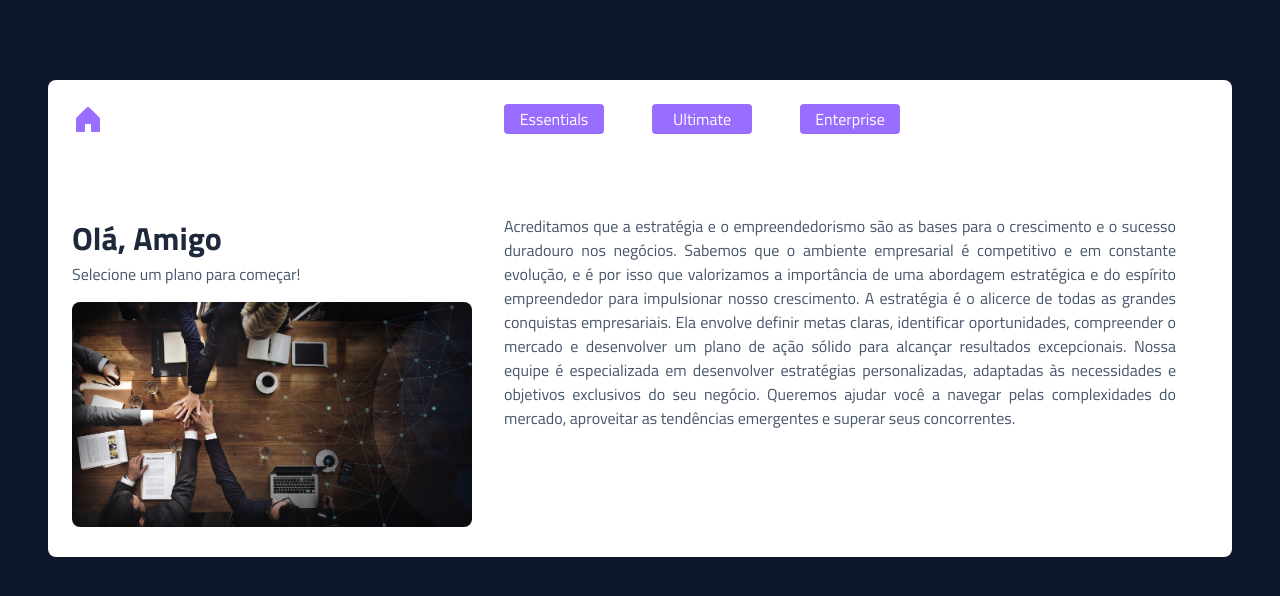
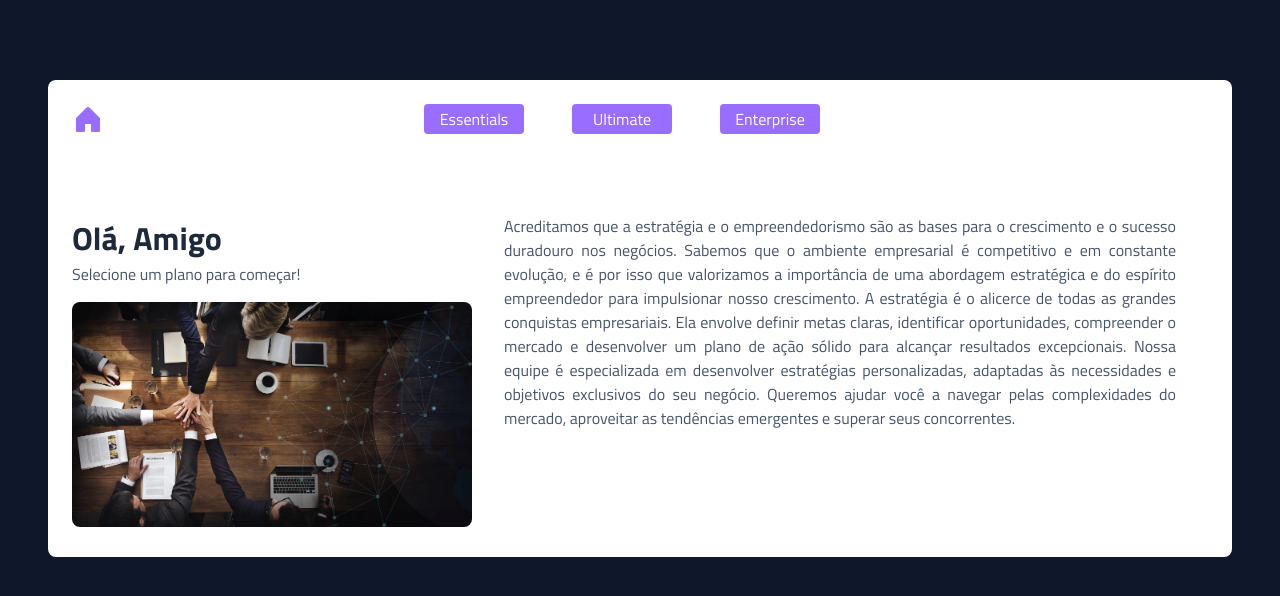
Before and after one commit to marclipe/pricing-table, a React (Vite) app: page / in a window 1280 px wide. Shown: the top 596 px of the page. Built offline with nearby package versions, Linux system fonts and the light colour scheme.

Commit message:
Header and Home done!

```diff
--- a/src/components/Header/styles.ts
+++ b/src/components/Header/styles.ts
@@ -2,7 +2,7 @@ import { styled } from "styled-components";
 
 export const ContainerHeader = styled.header`
   display: flex;
-  gap: 25rem;
+  gap: 20rem;
 
   @media screen and (max-width: 768px) {
     gap: 2rem;
--- a/src/layouts/styles.ts
+++ b/src/layouts/styles.ts
@@ -13,8 +13,8 @@ export const LayoutContainer = styled.div`
   display: flex;
   flex-direction: column;
 
-  @media screen and (max-width: 600px) {
-    height: 100vh;
+  @media screen and (max-width: 480px) {
+    height: auto;
     margin: auto;
   }
 `;
--- a/src/pages/Home/styles.ts
+++ b/src/pages/Home/styles.ts
@@ -4,7 +4,6 @@ export const HomeContainer = styled.main`
   display: flex;
   gap: 2rem;
   padding-top: 2rem;
-  /* align-items: center; */
   justify-content: center;
   img {
     width: 400px;
```
